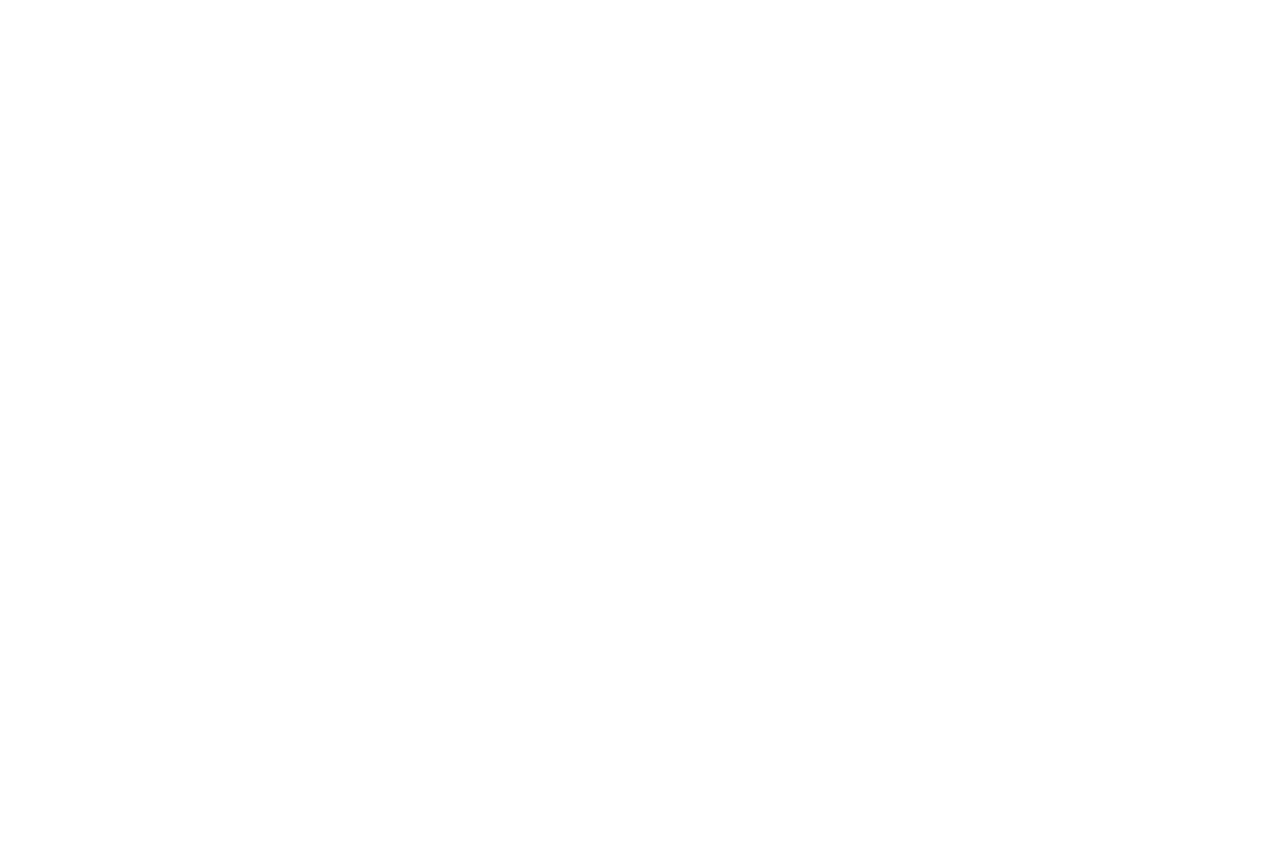
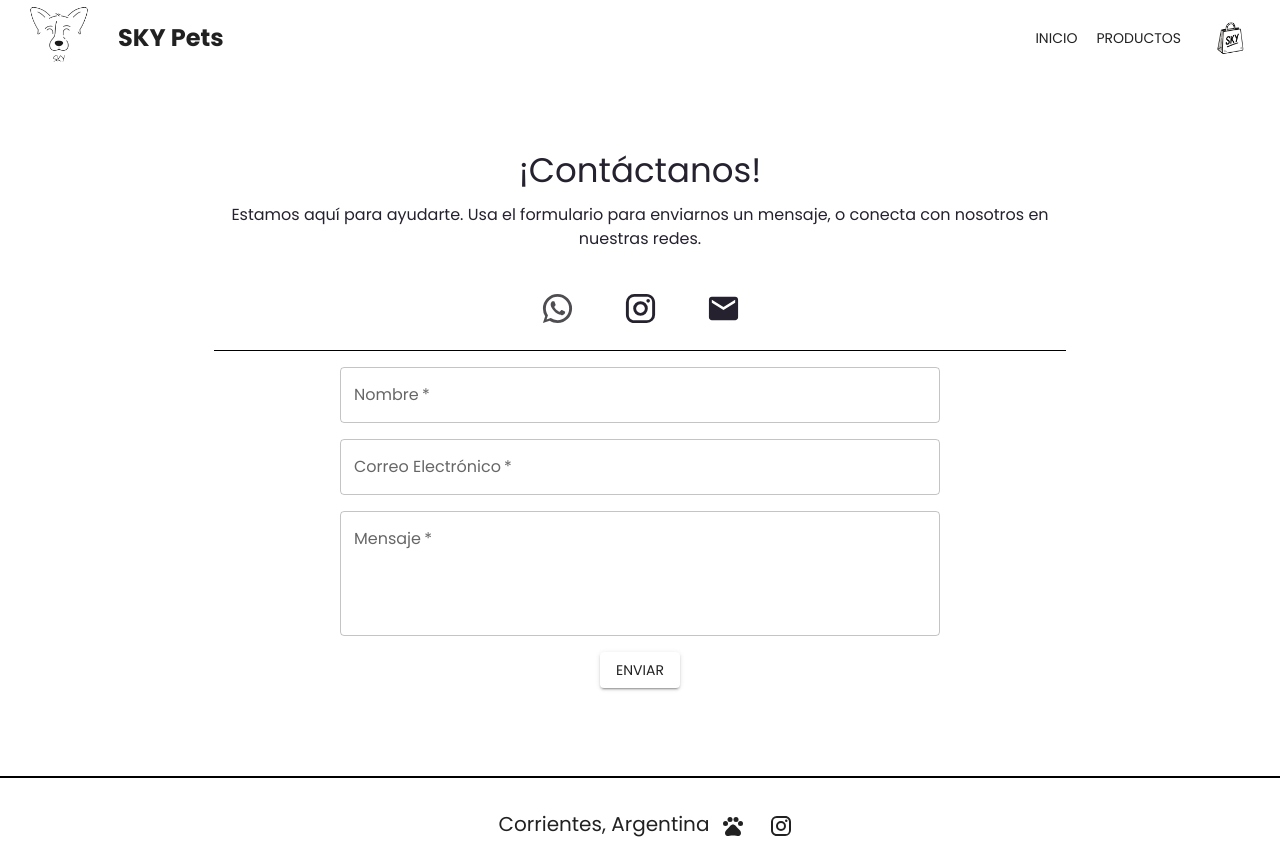
Before and after one commit to SKY-Pets/frontend, a React (Vite) app: page /contact in a window 1280 px wide. Before the commit this address had no page. Before the commit the page ends 800 px from the top, so only its background shows below. Built offline with nearby package versions, Linux system fonts and the light colour scheme.

Commit message:
contacto

```diff
--- a/src/App.jsx
+++ b/src/App.jsx
@@ -1,6 +1,7 @@
 import { Route, Routes, Navigate } from "react-router-dom";
 import Layout from "./components/Layout/Layout";
 import Home from "./screens/Home";
+import Contact from "./screens/Contact";
 import Product from "./screens/ProductDetail";
 
 function App() {
@@ -18,6 +19,22 @@ function App() {
         }
       />
       <Route
+        path="/products"
+        element={
+          <Layout>
+            <Home />
+          </Layout>
+        }
+      />
+      <Route
+        path="/contact"
+        element={
+          <Layout>
+            <Contact />
+          </Layout>
+        }
+      />
+      <Route
         path="/products/:id"
         element={
           <Layout>
--- a/src/api/api.js
+++ b/src/api/api.js
@@ -16,7 +16,7 @@ const hardcodedProducts = [
     name: "Snack Pancita Chiken",
     images: ["/mockimages/pancita0.jpeg", "/mockimages/pancita1.jpeg","/mockimages/pancita2.jpeg"],
     price: 3500,
-    stock: false,
+    stock: true,
     details: "Deliciosos snacks de pancita de pollo, perfectos para premiar a tu mascota.",
     presentation: "Bolsa de 150g",
     instructions: "Suministrar como premio entre comidas."
@@ -40,6 +40,16 @@ const hardcodedProducts = [
     details: "Masticable natural que fortalece la dentadura de tu mascota.",
     presentation: "Bolsa de 150g",
     instructions: "Ideal para perros de raza mediana y grande."
+  },
+  {
+    id: 5,
+    name: "Yogurt Natural",
+    images: ["/mockimages/yogurt1.png"],
+    price: 5000,
+    stock: false,
+    details: "Sin azucares ni conservantes, congelado.",
+    presentation: "Pote de 140cc",
+    instructions: "No exceder la cantidad recomendada por día."
   }
 ];
 
--- /dev/null
+++ b/src/screens/Contact.jsx
@@ -0,0 +1,129 @@
+import React, { useRef, useState } from "react";
+import { Container, Box, Typography, Button, TextField, Snackbar, IconButton,Divider } from "@mui/material";
+import { motion } from "framer-motion";
+import { Email, Instagram, WhatsApp } from "@mui/icons-material";
+import emailjs from "@emailjs/browser";
+
+const Contact = () => {
+  const formRef = useRef();
+  const [success, setSuccess] = useState(false);
+  const [error, setError] = useState(false);
+
+  const sendEmail = (e) => {
+    e.preventDefault();
+    emailjs
+      .sendForm(
+        "service_k3rz50i", // Cambia por tu ID de servicio
+        "template_0zmvc87", // Cambia por tu ID de plantilla
+        formRef.current,
+        "CHl40qhYDkG3nJsEZ" // Cambia por tu clave pública
+      )
+      .then(
+        () => {
+          setSuccess(true);
+          formRef.current.reset();
+        },
+        () => setError(true)
+      );
+  };
+
+  return (
+    <Container maxWidth="md" sx={{ my: 4 }}>
+      <Typography variant="h4" align="center" gutterBottom>
+        ¡Contáctanos!
+      </Typography>
+      <Typography variant="body1" align="center" gutterBottom>
+        Estamos aquí para ayudarte. Usa el formulario para enviarnos un mensaje, o conecta con nosotros en nuestras redes.
+      </Typography>
+
+{/* Redes Sociales */}
+<Box
+        sx={{
+          mt: 4,
+          display: "flex",
+          justifyContent: "center",
+          gap: 4,
+        }}
+      >
+        <IconButton
+          href="https://api.whatsapp.com/send/?phone=543794404726&text&type=phone_number&app_absent=0"
+          target="_blank"
+          rel="noopener noreferrer"
+          color="success"
+        >
+          <WhatsApp fontSize="large" />
+        </IconButton>
+        <IconButton
+          href="https://www.instagram.com/skypetsctes"
+          target="_blank"
+          rel="noopener noreferrer"
+          color="secondary"
+        >
+          <Instagram fontSize="large" />
+        </IconButton>
+        <IconButton
+          href="mailto:sky.lb2020@gmail.com"
+          target="_blank"
+          rel="noopener noreferrer"
+          color="secondary"
+        >
+          <Email fontSize="large" />
+        </IconButton>
+      </Box>
+
+      <Divider sx={{ backgroundColor: "black", height: 1, my: 2 }} />
+
+      {/* Formulario */}
+      <Box
+        component="form"
+        ref={formRef}
+        onSubmit={sendEmail}
+        sx={{
+          display: "flex",
+          flexDirection: "column",
+          gap: 2,
+          mt: 3,
+          maxWidth: "600px",
+          margin: "auto",
+        }}
+      >
+        <TextField name="name" label="Nombre" fullWidth required />
+        <TextField name="email" label="Correo Electrónico" fullWidth required />
+        <TextField
+          name="message"
+          label="Mensaje"
+          multiline
+          rows={4}
+          fullWidth
+          required
+        />
+        <Button
+          type="submit"
+          variant="contained"
+          color="primary"
+          sx={{ alignSelf: "center" }}
+        >
+          Enviar
+        </Button>
+      </Box>
+
+
+
+      {/* Notificaciones */}
+      <Snackbar
+        open={success}
+        autoHideDuration={6000}
+        onClose={() => setSuccess(false)}
+        message="¡Mensaje enviado exitosamente!"
+      />
+      <Snackbar
+        open={error}
+        autoHideDuration={6000}
+        onClose={() => setError(false)}
+        message="Hubo un error al enviar el mensaje. Por favor, inténtalo de nuevo."
+      />
+    </Container>
+  );
+};
+
+export default Contact;
--- a/src/screens/ProductDetail.jsx
+++ b/src/screens/ProductDetail.jsx
@@ -34,8 +34,6 @@ const ProductDetail = () => {
   const handleAddToCart = () => {
     if (product && quantity > 0) {
       addToCart({ ...product, quantity }); // Agrega el producto al carrito con la cantidad seleccionada
-      console.log(`Producto agregado: ${product}, Cantidad: ${quantity}`);
-      console.log(product);
       updateQuantity(product.id, quantity);
 
     }
```
Also changed, not shown: package.json (+6 -3 lines), public/mockimages/yogurt1.png (added), 1 other file (tests, documents, lock files or other folders).
